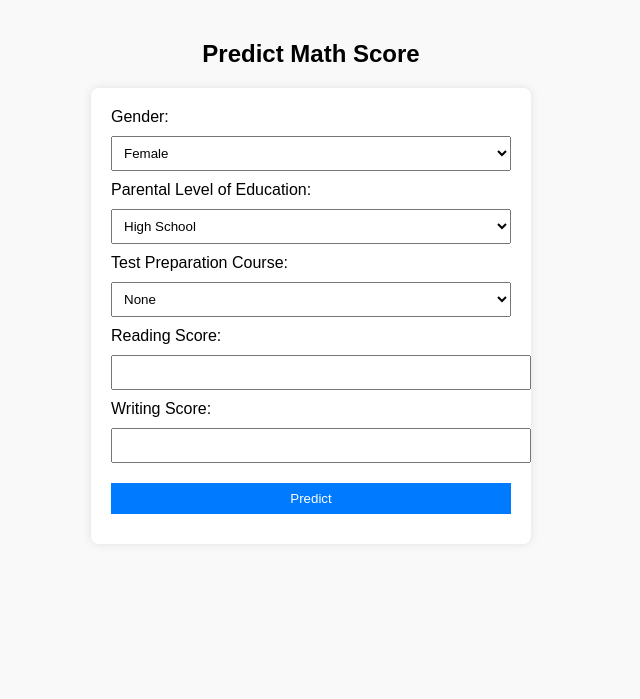
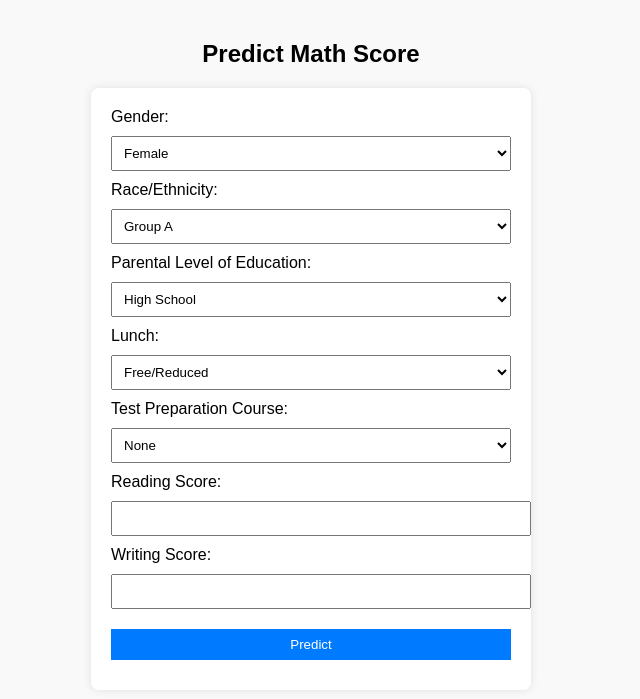
Before and after one commit to keerthan005/Student-web-app, a Flask app: page / in a window 1280 px wide. Shown: the top 699 px of the page, without its empty margins (329-969 px from the left). Run offline with Flask 3, Linux system fonts and the light colour scheme; parts of the project's set-up code (start-up, migrations or seed data) failed here and were passed over.

Commit message:
Update form.html

```diff
--- a/templates/form.html
+++ b/templates/form.html
@@ -15,13 +15,22 @@
 <h2 style="text-align:center;">Predict Math Score</h2>
 
 <form method="POST" action="/">
-    <label for="gender">Gender:</label>
-    <select name="gender" id="gender" required>
+    <label>Gender:</label>
+    <select name="gender" required>
         <option value="0">Female</option>
         <option value="1">Male</option>
     </select>
 
-    <label for="parental_level_of_education">Parental Level of Education:</label>
+    <label>Race/Ethnicity:</label>
+    <select name="race_ethnicity" required>
+        <option value="0">Group A</option>
+        <option value="1">Group B</option>
+        <option value="2">Group C</option>
+        <option value="3">Group D</option>
+        <option value="4">Group E</option>
+    </select>
+
+    <label>Parental Level of Education:</label>
     <select name="parental_level_of_education" required>
         <option value="0">High School</option>
         <option value="1">Some High School</option>
@@ -31,16 +40,22 @@
         <option value="5">Some College</option>
     </select>
 
-    <label for="test_preparation_course">Test Preparation Course:</label>
+    <label>Lunch:</label>
+    <select name="lunch" required>
+        <option value="0">Free/Reduced</option>
+        <option value="1">Standard</option>
+    </select>
+
+    <label>Test Preparation Course:</label>
     <select name="test_preparation_course" required>
         <option value="0">None</option>
         <option value="1">Completed</option>
     </select>
 
-    <label for="reading_score">Reading Score:</label>
+    <label>Reading Score:</label>
     <input type="number" name="reading_score" min="0" max="100" required>
 
-    <label for="writing_score">Writing Score:</label>
+    <label>Writing Score:</label>
     <input type="number" name="writing_score" min="0" max="100" required>
 
     <input type="submit" value="Predict">
```
